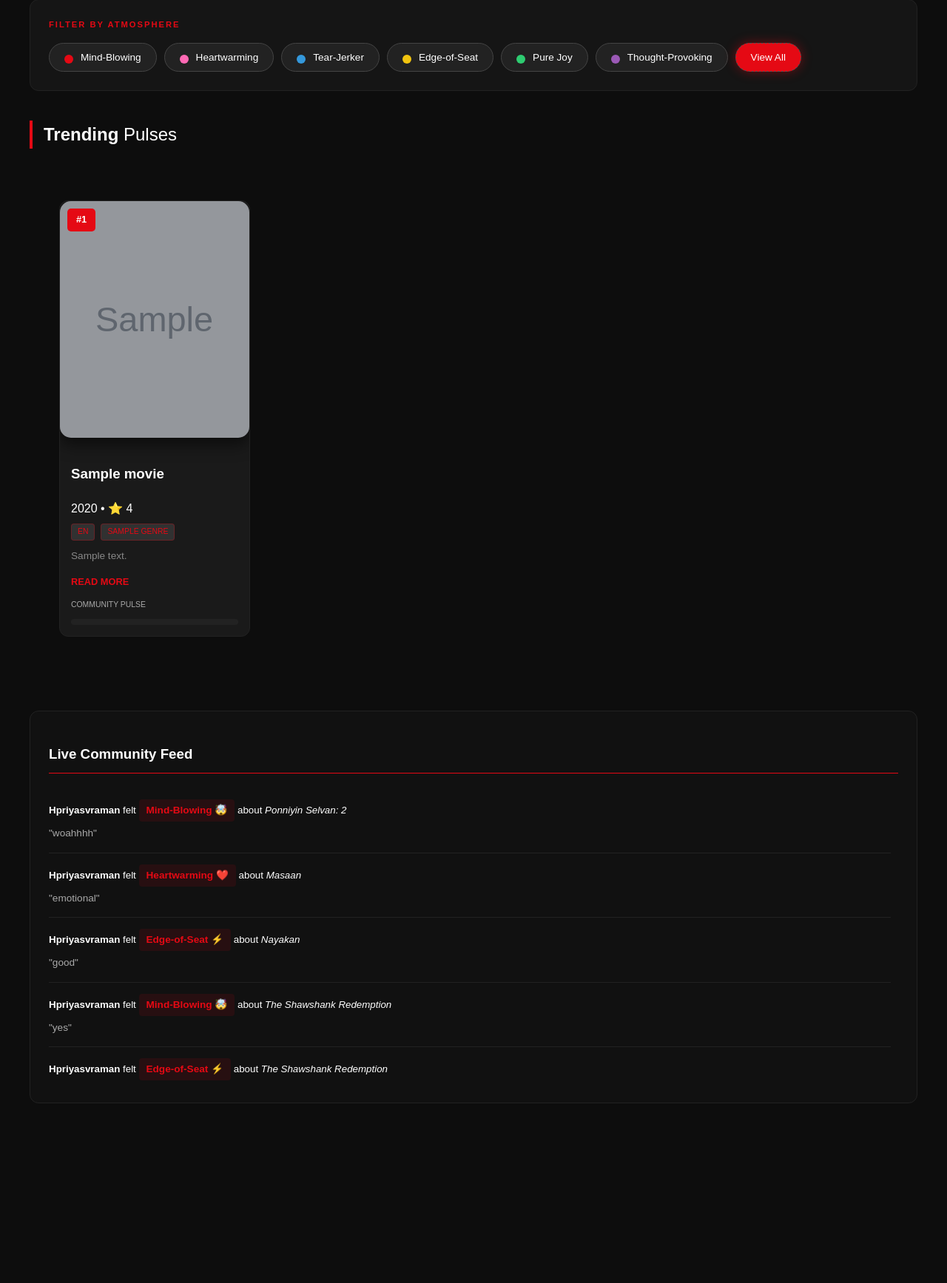
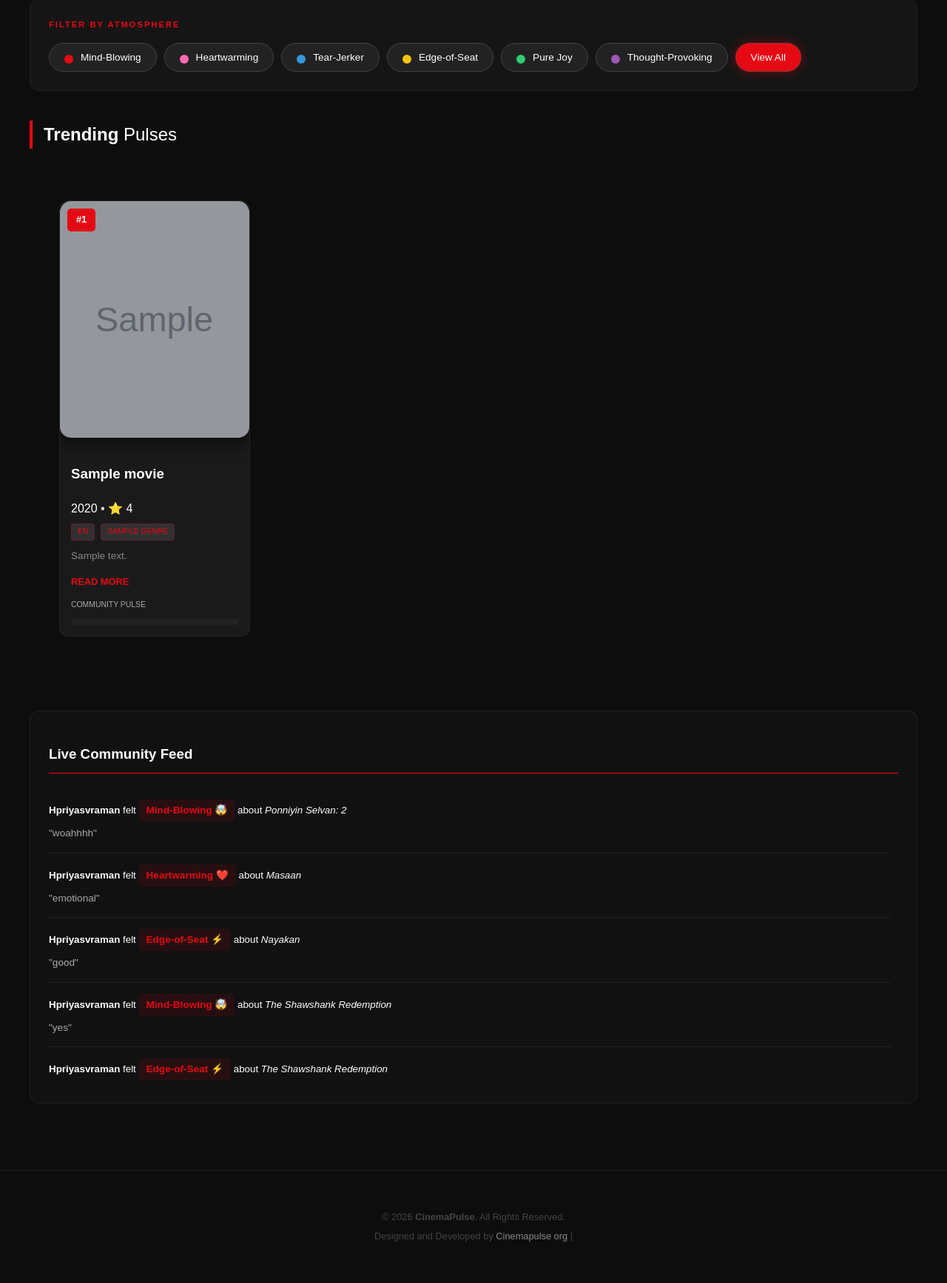
Before and after one commit to haripriyav-git/Cinemapulse, a Flask app: template templates/dashboard.html in a window 1280 px wide. Shown: the part 2305-4040 px from the top of the page at 74% size. Before the commit the page ends 3797 px from the top, so only its background shows below. Run offline with Flask 3, Linux system fonts and the light colour scheme; the template is opened without the code that fills it: values that come from a table or form of the project are taken from there, most other values are stand-ins (such as "Sample title", 1, 10 or a date in 2020); grey boxes marked "Sample" are stand-in pictures.

Commit message:
real final

```diff
--- a/templates/dashboard.html
+++ b/templates/dashboard.html
@@ -274,13 +274,7 @@
                 <button type="submit" class="submit-btn">Post Pulse</button>
                 <button type="button" class="close-btn" onclick="closeFeedback()" style="background: #333;">Cancel</button>
             </form>
-            <footer style="text-align: center; padding: 40px 20px; color: #444; font-size: 0.8rem; border-top: 1px solid #222; margin-top: 50px; line-height: 1.6;">
-    <p style="margin-bottom: 5px;">&copy; 2026 <strong>CinemaPulse</strong>. All Rights Reserved.</p>
-    <p style="margin-top: 0;">
-        Designed and Developed by <span style="color: #888;">Cinemapulse org</span> |
-        <span style="color: var(--accent-red);">Emotional DNA Logic &copy;</span>
-    </p>
-    </footer>
+
         </div>
     </div>
 
@@ -438,5 +432,11 @@
         });
     }
 </script>
+<footer style="text-align: center; padding: 40px 20px; color: #444; font-size: 0.8rem; border-top: 1px solid #222; margin-top: 50px; line-height: 1.6;">
+    <p style="margin-bottom: 5px;">&copy; 2026 <strong>CinemaPulse</strong>. All Rights Reserved.</p>
+    <p style="margin-top: 0;">
+        Designed and Developed by <span style="color: #888;">Cinemapulse org</span> |
+      </p>
+    </footer>
 </body>
 </html>
```
Also changed, not shown: instance/cinema.db.
